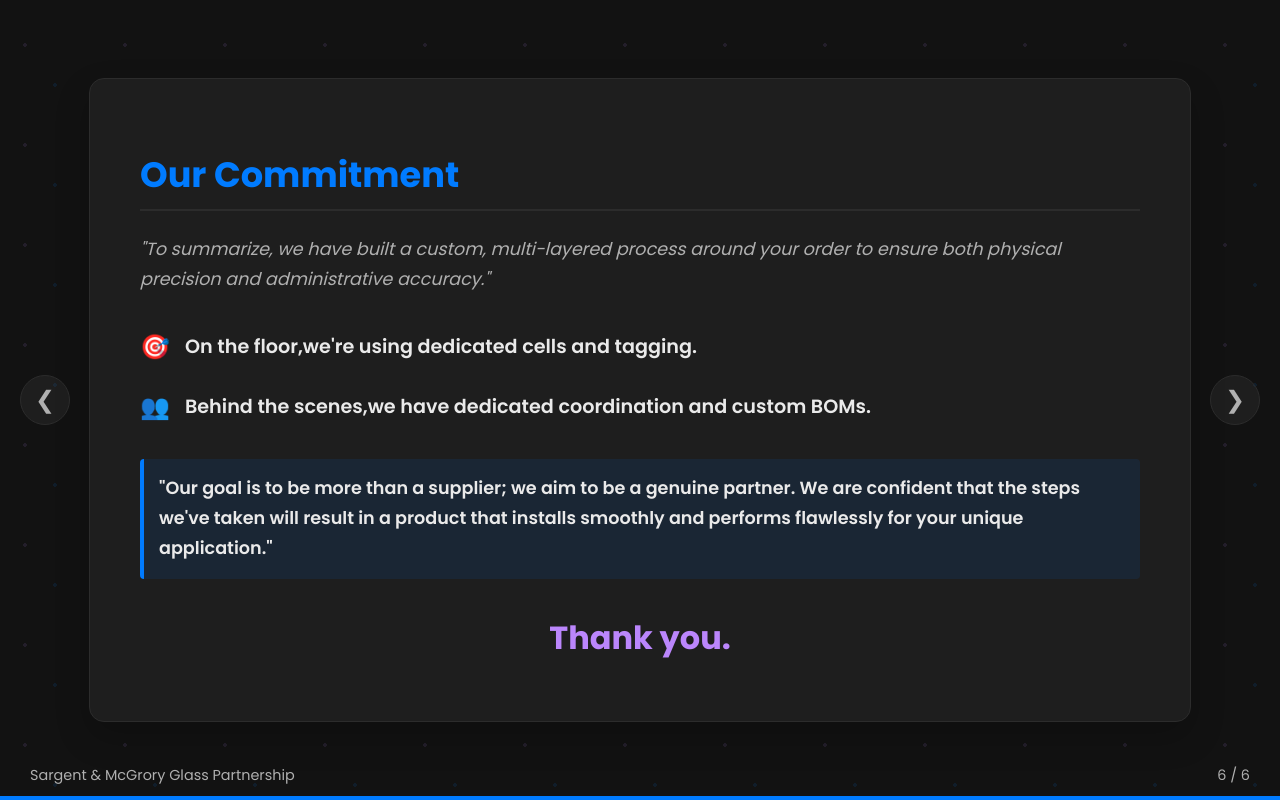
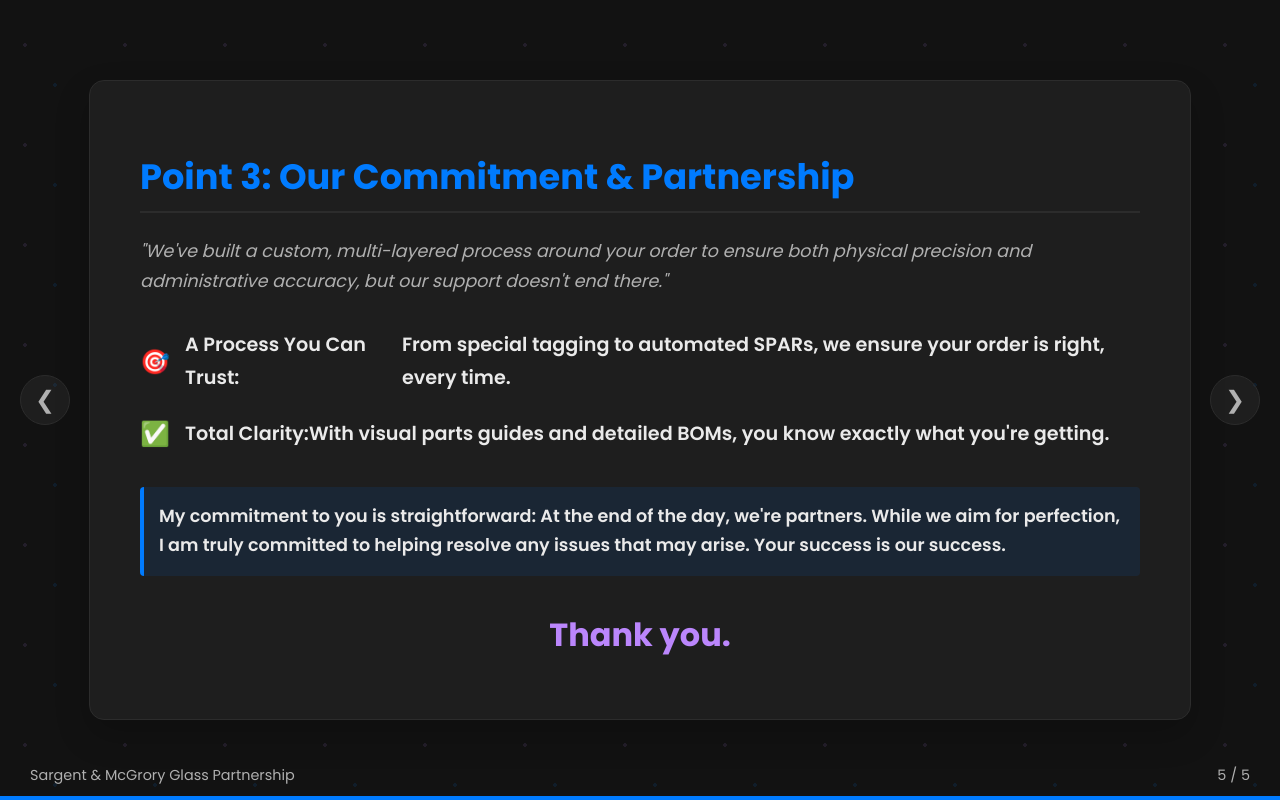
Before and after one commit to YanNazzim/mcgrory, a React (Create React App) app: page / in a window 1280 px wide. Both pictures are taken after a click on the button "Previous Slide". Built offline with nearby package versions, Linux system fonts and the light colour scheme.

Commit message:
removed fluff

```diff
--- a/src/App.css
+++ b/src/App.css
@@ -85,6 +85,7 @@ body {
 }
 
 /* Animate content on active slide */
+.slide.active .presentation-logo, /* Add logo to animation */
 .slide.active .slide-title,
 .slide.active .main-title,
 .slide.active p,
@@ -97,6 +98,7 @@ body {
     animation: fadeIn-Up 0.6s ease-out forwards;
 }
 
+.slide.active .main-title { animation-delay: 0.1s; } /* Adjust delays for staggered effect */
 .slide.active p, .slide.active li { animation-delay: 0.2s; }
 .slide.active .feature-grid, .slide.active .agenda-list { animation-delay: 0.3s; }
 
@@ -135,6 +137,13 @@ strong {
 
 /* Title Slide Specifics */
 .title-slide { text-align: center; }
+.presentation-logo {
+    max-width: 300px; /* Control logo size */
+    height: auto;
+    margin: 0 auto 2rem auto; /* Center logo and add space below */
+    border-radius: 25px; /* Your requested border radius */
+    display: block;
+}
 .main-title { font-size: 3.5rem; font-weight: 700; color: var(--text-primary); margin-bottom: 0.5rem; }
 .subtitle { font-size: 1.5rem; color: var(--primary-color); margin-bottom: 2rem; }
 .presenter-info p { color: var(--text-secondary); margin-bottom: 0.2rem; }
--- a/src/App.js
+++ b/src/App.js
@@ -1,5 +1,6 @@
 import React, { useState, useEffect } from 'react';
 import './App.css';
+import logo from './images/sargentXmcgrory.png'; // Make sure this path is correct
 
 // Reusable Slide Component
 const Slide = ({ children, isActive }) => (
@@ -43,7 +44,7 @@ export default function App() {
     const [activeSlide, setActiveSlide] = useState(0);
 
     const slides = [
-        'intro', 'agenda', 'production', 'special-orders', 'parts', 'conclusion'
+        'intro', 'agenda', 'production', 'parts', 'conclusion'
     ];
 
     const totalSlides = slides.length;
@@ -112,6 +113,7 @@ export default function App() {
                 {/* --- Title Slide --- */}
                 <Slide isActive={activeSlide === 0}>
                     <div className="title-slide">
+                        <img src={logo} alt="Sargent and McGrory Glass Logo" className="presentation-logo" />
                         <h1 className="main-title">A Partnership in Precision</h1>
                         <p className="subtitle">Sargent Manufacturing & McGrory Glass</p>
                         <div className="presenter-info">
@@ -126,55 +128,45 @@ export default function App() {
                     <h2 className="slide-title">Introduction & Agenda</h2>
                     <p className="agenda-intro">We'll cover three main areas:</p>
                     <ul className="agenda-list">
-                        <li><span className="emoji-bullet">🎯</span> <strong>Our Custom Production Approach:</strong> What our manufacturing floor is doing differently for your order.</li>
-                        <li><span className="emoji-bullet">👥</span> <strong>Our Enhanced Special Orders Process:</strong> How our internal teams are coordinating to manage every detail.</li>
-                        <li><span className="emoji-bullet">✅</span> <strong>A Detailed Parts Verification:</strong> A complete recap of the components for each door type.</li>
+                        <li><span className="emoji-bullet">🎯</span> <strong>Our Custom Production Approach:</strong> How we've tailored our process for your specific needs.</li>
+                        <li><span className="emoji-bullet">✅</span> <strong>A Detailed Parts Verification:</strong> A visual confirmation of all components for your application.</li>
+                        <li><span className="emoji-bullet">🤝</span> <strong>Our Commitment to Partnership:</strong> Our plan for long-term support and success.</li>
                     </ul>
                 </Slide>
 
-                {/* --- Production Slide --- */}
+                {/* --- Point 1 Slide (REVISED) --- */}
                 <Slide isActive={activeSlide === 2}>
-                    <h2 className="slide-title">Point 1: Production Enhancements</h2>
-                    <p>"To eliminate any chance of error with your non-standard requirements, we've moved this order out of our standard workflow and into a specialized process."</p>
+                    <h2 className="slide-title">Point 1: A Process Built for Precision</h2>
+                     <p>"We've implemented a multi-faceted approach to ensure your order is handled with the highest degree of accuracy, from initial request to final assembly."</p>
                     <div className="feature-grid">
-                        <div className="feature-card"><h3>Dedicated Production Cell</h3><p>Staffed by senior technicians briefed on the specific requirements of the 2-9/16" door thickness and trim offset.</p></div>
-                        <div className="feature-card"><h3>'McGrory Glass' Order Tagging</h3><p>Every component is physically tagged to prevent any part from being accidentally swapped with standard inventory.</p></div>
-                        <div className="feature-card"><h3>Pre-Production Kitting</h3><p>All components for a single device are gathered and verified in a 'kit' before assembly, including specific thru-bolts and spindles.</p></div>
-                        <div className="feature-card"><h3>Heightened Quality Control</h3><p>Two additional QC checkpoints: a dimensional check using a custom jig, and a final pre-packaging verification.</p></div>
-                    </div>
-                </Slide>
-
-                {/* --- Special Orders Slide --- */}
-                <Slide isActive={activeSlide === 3}>
-                    <h2 className="slide-title">Point 2: Special Orders & Engineering</h2>
-                     <p>"Behind the scenes, our Special Orders and Engineering teams are providing an extra layer of oversight. Atypical door thicknesses require meticulous coordination."</p>
-                    <div className="feature-grid">
-                        <div className="feature-card"><h3>Dedicated Order Coordinator</h3><p>I am personally serving as the single point of contact and coordinator for this order, from engineering to shipment.</p></div>
-                        <div className="feature-card"><h3>Custom Bill of Materials (BOM)</h3><p>Our engineers generated two distinct BOMs to ensure the correct parts are pulled and to explicitly address the trim offset.</p></div>
-                        <div className="feature-card"><h3>Pre-Production Kickoff Meeting</h3><p>A formal meeting with leads from Engineering, Production, and QA to review your blueprints and ensure total alignment.</p></div>
-                        <div className="feature-card"><h3>Proactive Communication</h3><p>We will provide progress updates and can share QC photos prior to shipping for a final layer of assurance.</p></div>
+                        <div className="feature-card"><h3>Special Order Tagging</h3><p>Your orders are specially marked to differentiate them from standard production, ensuring they receive the specialized handling they require.</p></div>
+                        <div className="feature-card"><h3>Detailed SPAR Forms</h3><p>We created a detailed Special Product Application Request (SPAR) which auto-attaches a verified parts list to every order, removing ambiguity.</p></div>
+                        <div className="feature-card"><h3>Visual Parts Guide</h3><p>We've prepared a detailed parts list with pictures, so we're all on the same page about exactly what components work for the McGrory application.</p></div>
+                        <div className="feature-card"><h3>Future-Proof System</h3><p>Our SPAR system ensures that any future changes to the door or product specs can be updated permanently, guaranteeing long-term accuracy.</p></div>
                     </div>
                 </Slide>
 
                 {/* --- Parts Verification Slide --- */}
-                <Slide isActive={activeSlide === 4}>
-                     <h2 className="slide-title">Point 3: Parts Recap & Verification</h2>
-                     <p>"Now, I'd like to review the specific parts lists. The goal here is transparency and joint verification. Please stop me if you have any questions."</p>
+                <Slide isActive={activeSlide === 3}>
+                     <h2 className="slide-title">Point 2: Parts Recap & Verification</h2>
+                     <p>"Now, let's visually review the specific parts lists. The goal here is transparency and joint verification."</p>
                      <div className="tables-container">
                         <PartsTable parts={partsFor2_9_16} caption="For 2-9/16&quot; Thick Doors" />
                         <PartsTable parts={partsFor2inch} caption="For 2&quot; Thick Doors w/ 2-9/16&quot; Offset" />
                      </div>
                 </Slide>
 
-                {/* --- Conclusion Slide --- */}
-                <Slide isActive={activeSlide === 5}>
-                    <h2 className="slide-title">Our Commitment</h2>
-                    <p className="summary-statement">"To summarize, we have built a custom, multi-layered process around your order to ensure both physical precision and administrative accuracy."</p>
-                     <div className="conclusion-points">
-                        <p><span>🎯</span> <strong>On the floor,</strong> we're using dedicated cells and tagging.</p>
-                        <p><span>👥</span> <strong>Behind the scenes,</strong> we have dedicated coordination and custom BOMs.</p>
-                     </div>
-                    <p className="final-commitment">"Our goal is to be more than a supplier; we aim to be a genuine partner. We are confident that the steps we've taken will result in a product that installs smoothly and performs flawlessly for your unique application."</p>
+                {/* --- Conclusion Slide (REVISED) --- */}
+                <Slide isActive={activeSlide === 4}>
+                    <h2 className="slide-title">Point 3: Our Commitment & Partnership</h2>
+                    <p className="summary-statement">"We've built a custom, multi-layered process around your order to ensure both physical precision and administrative accuracy, but our support doesn't end there."</p>
+                    <div className="conclusion-points">
+                        <p><span>🎯</span> <strong>A Process You Can Trust:</strong> From special tagging to automated SPARs, we ensure your order is right, every time.</p>
+                        <p><span>✅</span> <strong>Total Clarity:</strong> With visual parts guides and detailed BOMs, you know exactly what you're getting.</p>
+                    </div>
+                    <p className="final-commitment">
+                        <strong>My commitment to you is straightforward:</strong> At the end of the day, we're partners. While we aim for perfection, I am truly committed to helping resolve any issues that may arise. Your success is our success.
+                    </p>
                     <p className="thank-you">Thank you.</p>
                 </Slide>
             </div>
```
Also changed, not shown: src/images/sargentXmcgrory.png (added).
